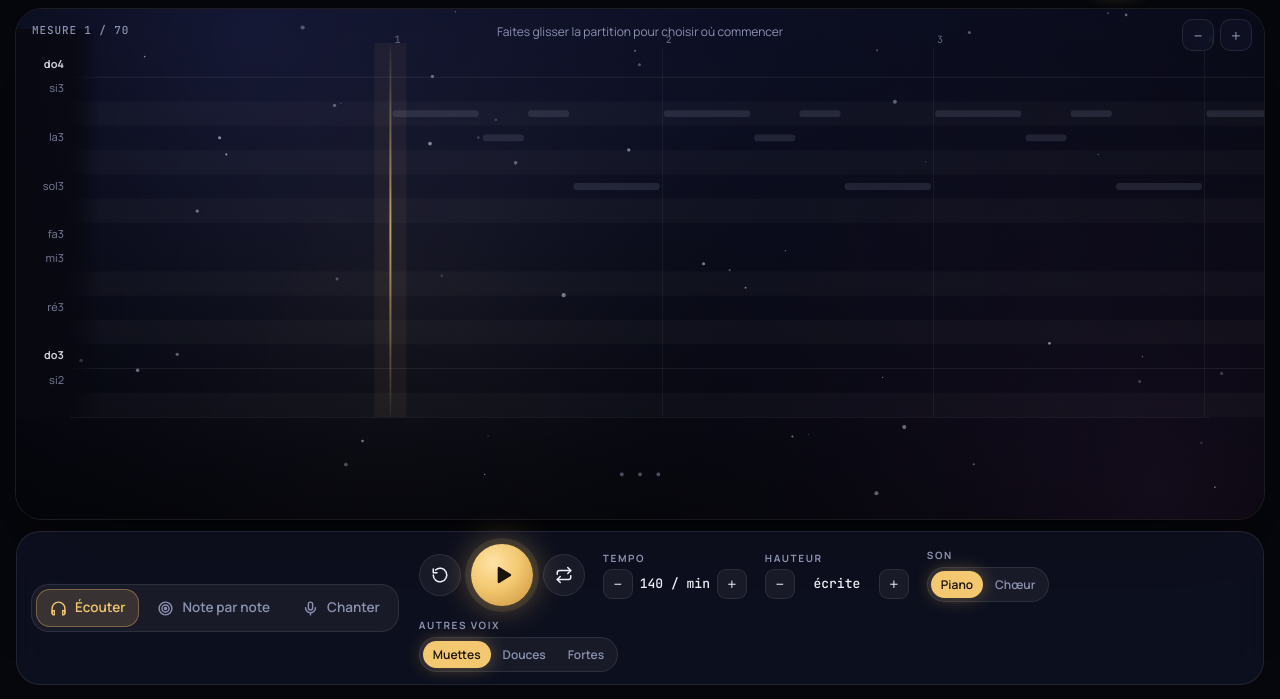
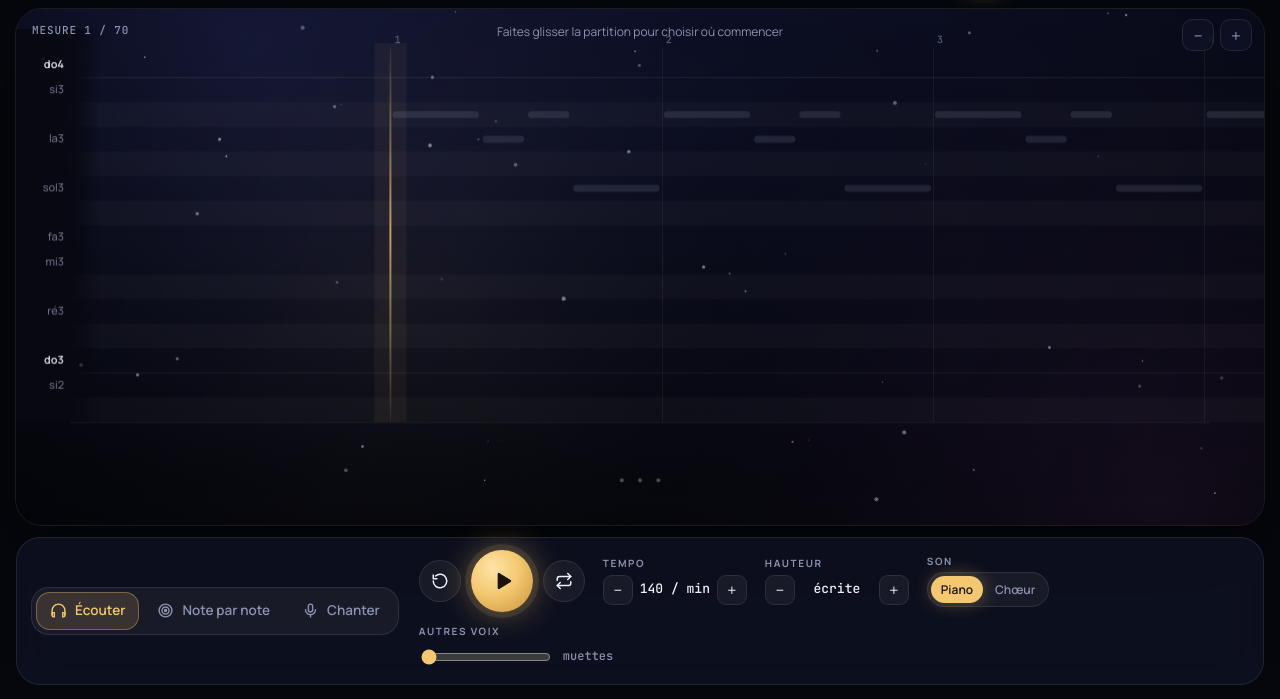
Before and after one commit to Deftunk/pupitre, a plain HTML site: page index.html in a window 1280 px wide. Shown: the part 101-800 px from the top of the page. Drawn offline with nearby package versions, Linux system fonts and the light colour scheme.

Commit message:
Ténor et basse, curseur d'équilibre des autres voix
Co-Authored-By: Claude Opus 5.5 <noreply@anthropic.com>

```diff
--- a/index.html
+++ b/index.html
@@ -146,6 +146,9 @@ h1 { margin: 0; font-family: var(--f-display); font-style: italic; font-weight:
 .pill[aria-pressed="true"] { border-color: var(--gold); color: var(--gold); background: rgba(243, 200, 112, .1); }
 .filebtn { position: relative; overflow: hidden; }
 .filebtn input { position: absolute; inset: 0; opacity: 0; cursor: pointer; }
+.mix { display: flex; align-items: center; gap: 10px; height: 30px; }
+.mix input { width: 130px; accent-color: var(--gold); }
+.mix output { font-family: var(--f-mono); font-size: 12px; color: var(--muted); min-width: 64px; }
 .status { font-size: 12.5px; color: var(--muted); }
 
 /* Tiroir partition */
@@ -255,7 +258,7 @@ select { border-radius: 999px; border: 1px solid var(--line); background: #15182
         <div class="seg small soundSeg"><button type="button" data-sound="piano" aria-pressed="true">Piano</button><button type="button" data-sound="choir" aria-pressed="false">Chœur</button></div>
       </div>
       <div class="field othersField"><span>Autres voix</span>
-        <div class="seg small othersSeg"><button type="button" data-others="0" aria-pressed="true">Muettes</button><button type="button" data-others="0.55" aria-pressed="false">Douces</button><button type="button" data-others="1" aria-pressed="false">Fortes</button></div>
+        <div class="mix"><input type="range" class="othersRange" min="0" max="100" step="5" value="0" aria-label="Volume des autres voix"><output class="othersOut">muettes</output></div>
       </div>
     </div>
 
@@ -281,7 +284,7 @@ select { border-radius: 999px; border: 1px solid var(--line); background: #15182
         <div class="seg small soundSeg"><button type="button" data-sound="piano" aria-pressed="true">Piano</button><button type="button" data-sound="choir" aria-pressed="false">Chœur</button></div>
       </div>
       <div class="field othersField"><span>Autres voix</span>
-        <div class="seg small othersSeg"><button type="button" data-others="0" aria-pressed="true">Muettes</button><button type="button" data-others="0.55" aria-pressed="false">Douces</button><button type="button" data-others="1" aria-pressed="false">Fortes</button></div>
+        <div class="mix"><input type="range" class="othersRange" min="0" max="100" step="5" value="0" aria-label="Volume des autres voix"><output class="othersOut">muettes</output></div>
       </div>
       <span class="pill filebtn">
         <svg viewBox="0 0 24 24" fill="none" stroke="currentColor" stroke-width="2" stroke-linecap="round" stroke-linejoin="round"><path d="M12 15V3"/><path d="M7 8l5-5 5 5"/><path d="M5 21h14"/></svg>
@@ -373,7 +376,38 @@ sib3:rais la3:0.5:ing sib3:their sol3:1:sound | sib3:o'er la3:0.5:hill sib3:and
 sol3:1:while sol3:0.5:peo sol3:ple sol3:1:sing | sol3:songs sol3:0.5:of sol3:good sol3:cheer sol3:_ | sol3:1:Christ sol3:0.5:mas sol3:is sol3:1:here | ré3:3:Ding |
 mi3:1:ding fa#3:_ sol3:dong | ré3:3:Ding | mi3:1:ding fa#3:_ sol3:dong | ré3:3:Ding |
 do3:dong | fa3:ding | mib3:ding | ré3:12:dong |
-sib3:1 la3:0.5:_ sib3:_ sol3:4:_ |`;
+sib3:1 la3:0.5:_ sib3:_ sol3:4:_ |
+
+voix: Ténor
+-:24 | mib3:3:Ding | ré3:dong | do3:ding |
+sol2:dong | do3:1:One do3:0.5:seems do3:to do3:1:hear | ré3:words ré3:0.5:of ré3:good ré3:1:cheer | mib3:from mib3:0.5:ev' mib3:ry mib3:1:where |
+ré3:fill ré3:0.5:ing ré3:the ré3:1:air | ré3:3:O | mi3:how | fa3:1:hap mib3:_ ré3:py |
+sol3:0.5:are fa3:_ mib3:1:their ré3:tones | ré3:Gai mib3:0.5:ly mib3:they ré3:ring do3:_ | ré3:1:while ré3:0.5:peo ré3:ple ré3:1:sing | mib3:songs mib3:0.5:of mib3:good fa3:cheer mib3:_ |
+ré3:1:Christ ré3:0.5:mas ré3:is ré3:1:here | sib2:Ding la2:0.5:dong sib2:ding sol2:1:dong | sib2:that la2:0.5:is sib2:their sol2:1:song | sib2:with la2:0.5:joy sib2:ful sol2:1:ring |
+sib2:all la2:0.5:car sib2:ol sol2:1:ing | sol2:3:Ding | sol2:dong | sol2:ding |
+sol2:ding | sol2:9:dong | -:3 | -:12 |
+mib3:3:Ding | ré3:dong | do3:ding | sol2:dong |
+do3:1:One do3:0.5:seems do3:to do3:1:hear | ré3:words ré3:0.5:of ré3:good ré3:1:cheer | mib3:from mib3:0.5:ev' mib3:ry mib3:1:where | ré3:fill ré3:0.5:ing ré3:the ré3:1:air |
+ré3:3:O | mi3:how | fa3:1:hap mib3:_ ré3:py | sol3:0.5:are fa3:_ mib3:1:their ré3:tones |
+ré3:Gai mib3:0.5:ly mib3:they ré3:ring do3:_ | ré3:1:while ré3:0.5:peo ré3:ple ré3:1:sing | mib3:songs mib3:0.5:of mib3:good fa3:cheer mib3:_ | ré3:1:Christ ré3:0.5:mas ré3:is ré3:1:here |
+sib2:Ding la2:0.5:dong sib2:ding sol2:1:dong | sib2:that la2:0.5:is sib2:their sol2:1:song | sib2:with la2:0.5:joy sib2:ful sol2:1:ring | sib2:all la2:0.5:car sib2:ol sol2:1:ing |
+sol2:3:Ding | sol2:dong | sol2:ding | sol2:ding |
+sib2:1:On la2:0.5:on sib2:they sol2:1:send | sib2:on la2:0.5:with sib2:out sol2:1:end | sib2:their la2:0.5:joy sib2:ful sol2:1:tone | sib2:to la2:0.5:ev' sib2:ry sol2:1:home |
+-:6 |
+
+voix: Basse
+-:36 | mib2:1:One mib2:0.5:seems mib2:to mib2:1:hear | sol2:words sol2:0.5:of sol2:good sol2:1:cheer | do3:from do3:0.5:ev' do3:ry do3:1:where |
+sol2:fill sol2:0.5:ing sol2:the sol2:1:air | sol2:O sol2:0.5:how sol2:they sol2:1:pound | sol2:rais sol2:0.5:ing sol2:their sol2:1:sound | sol2:o'er sol2:0.5:hill sol2:and sol2:1:dale |
+sol2:tell sol2:0.5:ing sol2:their sol2:1:tale | sib2:Gai la2:0.5:ly sib2:they sol2:ring sol2:_ | sib2:1:while la2:0.5:peo sib2:ple sol2:1:sing | sib2:songs la2:0.5:of sib2:good sol2:cheer sol2:_ |
+sib2:1:Christ la2:0.5:mas sib2:is sol2:1:here | ré2:3:Ding | ré2:dong | ré2:ding |
+ré2:2:dong mi2:1:_ | fa2:3:Ding | mib2:dong | ré2:ding |
+do2:ding | sol1:9:dong | -:3 | -:24 |
+mib2:1:One mib2:0.5:seems mib2:to mib2:1:hear | sol2:words sol2:0.5:of sol2:good sol2:1:cheer | do3:from do3:0.5:ev' do3:ry do3:1:where | sol2:fill sol2:0.5:ing sol2:the sol2:1:air |
+sol2:O sol2:0.5:how sol2:they sol2:1:pound | sol2:rais sol2:0.5:ing sol2:their sol2:1:sound | sol2:o'er sol2:0.5:hill sol2:and sol2:1:dale | sol2:tell sol2:0.5:ing sol2:their sol2:1:tale |
+sib2:Gai la2:0.5:ly sib2:they sol2:ring sol2:_ | sib2:1:while la2:0.5:peo sib2:ple sol2:1:sing | sib2:songs la2:0.5:of sib2:good sol2:cheer sol2:_ | sib2:1:Christ la2:0.5:mas sib2:is sol2:1:here |
+ré2:3:Ding | ré2:dong | ré2:ding | ré2:2:dong mi2:1:_ |
+fa2:3:Ding | mib2:dong | ré2:ding | do2:ding |
+sol1:12:dong | -:3 | sol1 |`;
 
 /* ════════ Partition ════════ */
 
@@ -464,7 +498,7 @@ const store = {
   set(k, v) { try { localStorage.setItem(k, v); } catch {} },
 };
 const state = {
-  text: store.get("pupitre.score.v4") || EXAMPLE,
+  text: store.get("pupitre.score.v5") || EXAMPLE,
   score: null, voice: 0, others: 0, bpm: 140,
   transpose: parseInt(store.get("pupitre.transpose") || "0", 10) || 0,
   loop: false, mode: "listen", playing: null,
@@ -676,7 +710,7 @@ async function startPlayback({ from, guide = 1, countIn = false, mode = "listen"
     for (const n of p.notes) if (n.midi != null && n.start >= startBeat - 1e-6) queue.push({ beat: n.start, midi: n.midi + state.transpose, beats: n.beats, vel: accent(n) * 0.9, other: k });
   });
   queue.sort((a, b) => a.beat - b.beat);
-  state.playing = { t0, startBeat, endBeat: state.score.total, bus, gBus, oBus, pans, queue, qi: 0, mode, from, countIn, lastIdx: -1 };
+  state.playing = { t0, startBeat, endBeat: state.score.total, bus, gBus, oBus, pans, queue, hasOthers: state.others > 0, qi: 0, mode, from, countIn, lastIdx: -1 };
   pump(state.playing);
   updateButtons();
 }
@@ -1088,11 +1122,19 @@ function setTranspose(v) {
   layout(); renderMeta(); if (state.mode === "step") renderStep();
 }
 document.querySelectorAll("[data-tr]").forEach(b => b.onclick = e => { e.preventDefault(); setTranspose(state.transpose + +b.dataset.tr); });
-document.querySelectorAll(".othersSeg button").forEach(b => b.onclick = () => {
-  state.others = +b.dataset.others;
-  document.querySelectorAll(".othersSeg button").forEach(x => x.setAttribute("aria-pressed", +x.dataset.others === state.others));
-  if (state.playing?.mode === "listen") { const bt = currentBeat(); stopPlayback(); startPlayback({ from: noteIndexAt(bt), mode: "listen" }); }
-});
+/* Équilibre : sa voix reste à plein volume, les autres montent progressivement (courbe douce) */
+function setOthers(v, save = true) {
+  const p = state.playing, was = state.othersPct || 0;
+  state.othersPct = v; state.others = Math.pow(v / 100, 2);
+  if (save) store.set("pupitre.others", String(v));
+  document.querySelectorAll(".othersRange").forEach(x => x.value = v);
+  document.querySelectorAll(".othersOut").forEach(o => o.textContent = v === 0 ? "muettes" : v + " %");
+  if (!p) return;
+  if (p.hasOthers) p.oBus.gain.setTargetAtTime(state.others, ctx.currentTime, 0.06);
+  else if (v > 0 && was === 0 && p.mode === "listen") { const bt = currentBeat(); stopPlayback(); startPlayback({ from: noteIndexAt(bt), mode: "listen" }); }
+}
+document.querySelectorAll(".othersRange").forEach(r => r.oninput = () => setOthers(+r.value));
+setOthers(parseInt(store.get("pupitre.others") || "0", 10) || 0, false);
 
 
 document.querySelectorAll(".soundSeg button").forEach(b => b.onclick = () => {
@@ -1381,7 +1423,7 @@ function applyText(text) {
   stopPlayback();
   const r = loadScore(text), err = $("parseErr");
   if (!r.ok) { err.hidden = false; err.textContent = "Aucune note reconnue. Vérifiez l'écriture, par exemple sol3:1:joie."; return false; }
-  store.set("pupitre.score.v4", text);
+  store.set("pupitre.score.v5", text);
   if (r.errors.length) { err.hidden = false; err.textContent = `Ignoré, non reconnu : ${r.errors.slice(0, 12).join("  ")}${r.errors.length > 12 ? " …" : ""}`; } else err.hidden = true;
   refreshAll();
   return true;
```
